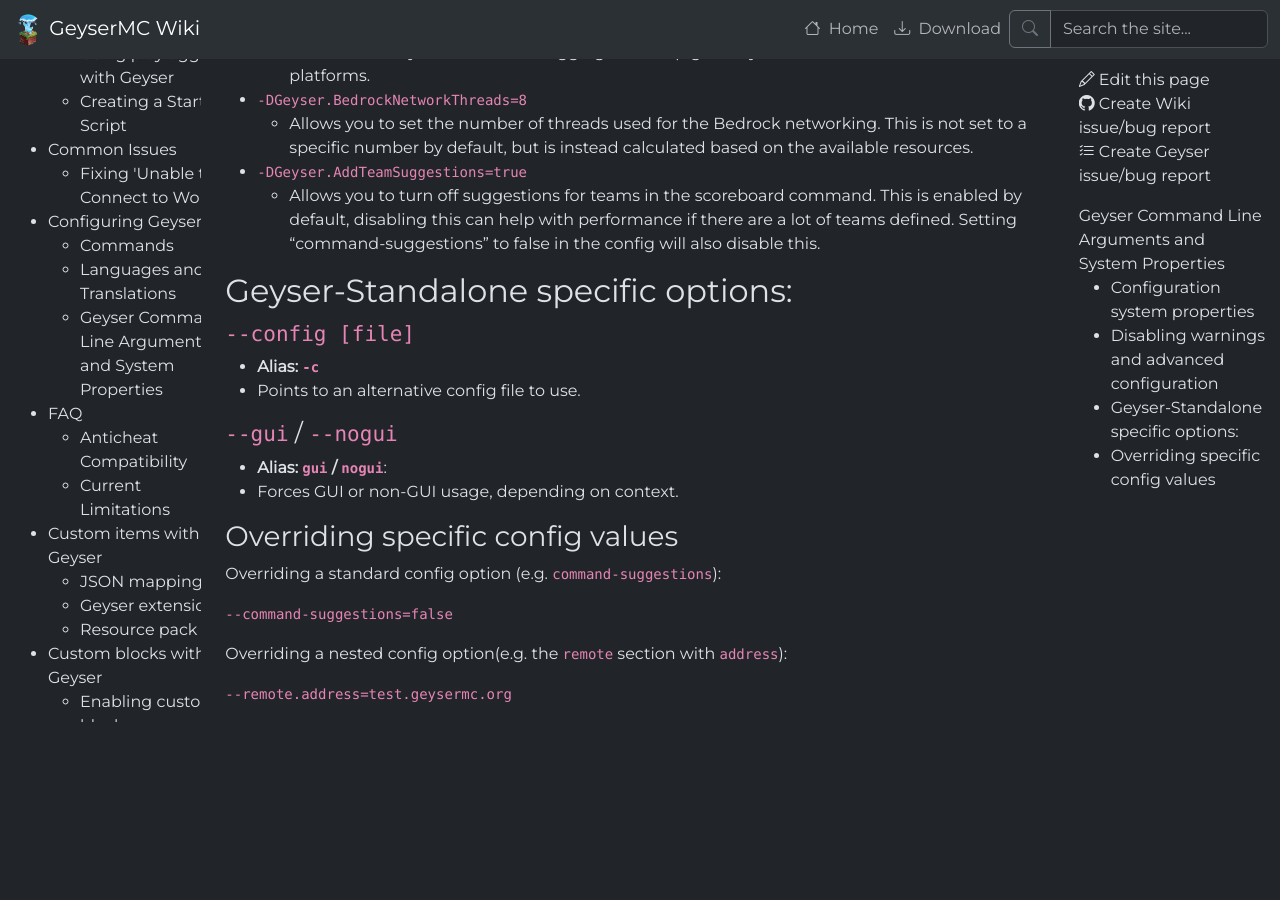
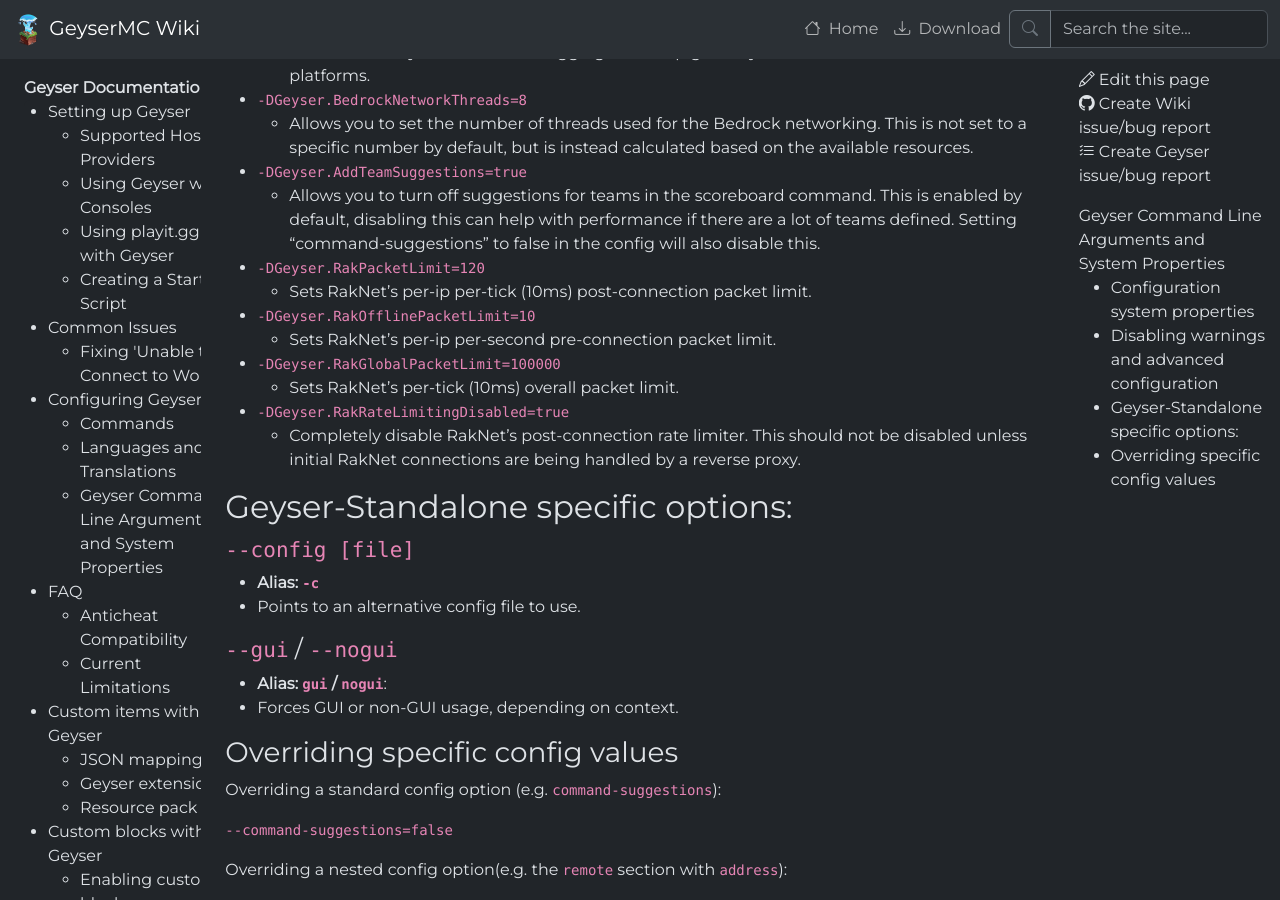
Before and after one commit to GeyserMC/GeyserWiki, a Jekyll site: the page built from _docs/geyser/geyser-command-line-arguments-and-system-properties.md, in a window 1280 px wide and 900 px high, scrolled down 1212 px. Built offline with Jekyll 4.4.1, drawn with Linux system fonts in a browser that asks for light colours; before the commit the page ends 1934 px from its top, so only the background shows below that.

Commit message:
Document new network configuration (#257)
Signed-off-by: Joshua Castle <26531652+Kas-tle@users.noreply.github.com>

```diff
--- a/_docs/geyser/geyser-command-line-arguments-and-system-properties.md
+++ b/_docs/geyser/geyser-command-line-arguments-and-system-properties.md
@@ -48,6 +48,14 @@
 - `-DGeyser.AddTeamSuggestions=true`
   - Allows you to turn off suggestions for teams in the scoreboard command. This is enabled by default, disabling this can help with performance if there are a lot of teams defined.
   Setting "command-suggestions" to false in the config will also disable this.
+- `-DGeyser.RakPacketLimit=120`
+  - Sets RakNet's per-ip per-tick (10ms) post-connection packet limit.
+- `-DGeyser.RakOfflinePacketLimit=10`
+  - Sets RakNet's per-ip per-second pre-connection packet limit.
+- `-DGeyser.RakGlobalPacketLimit=100000`
+  - Sets RakNet's per-tick (10ms) overall packet limit.
+- `-DGeyser.RakRateLimitingDisabled=true`
+  - Completely disable RakNet's post-connection rate limiter. This should not be disabled unless initial RakNet connections are being handled by a reverse proxy.
 
 ## Geyser-Standalone specific options:
 
```
Also changed, not shown: _docs/geyser/understanding-the-config.md (+1 -1 lines).
